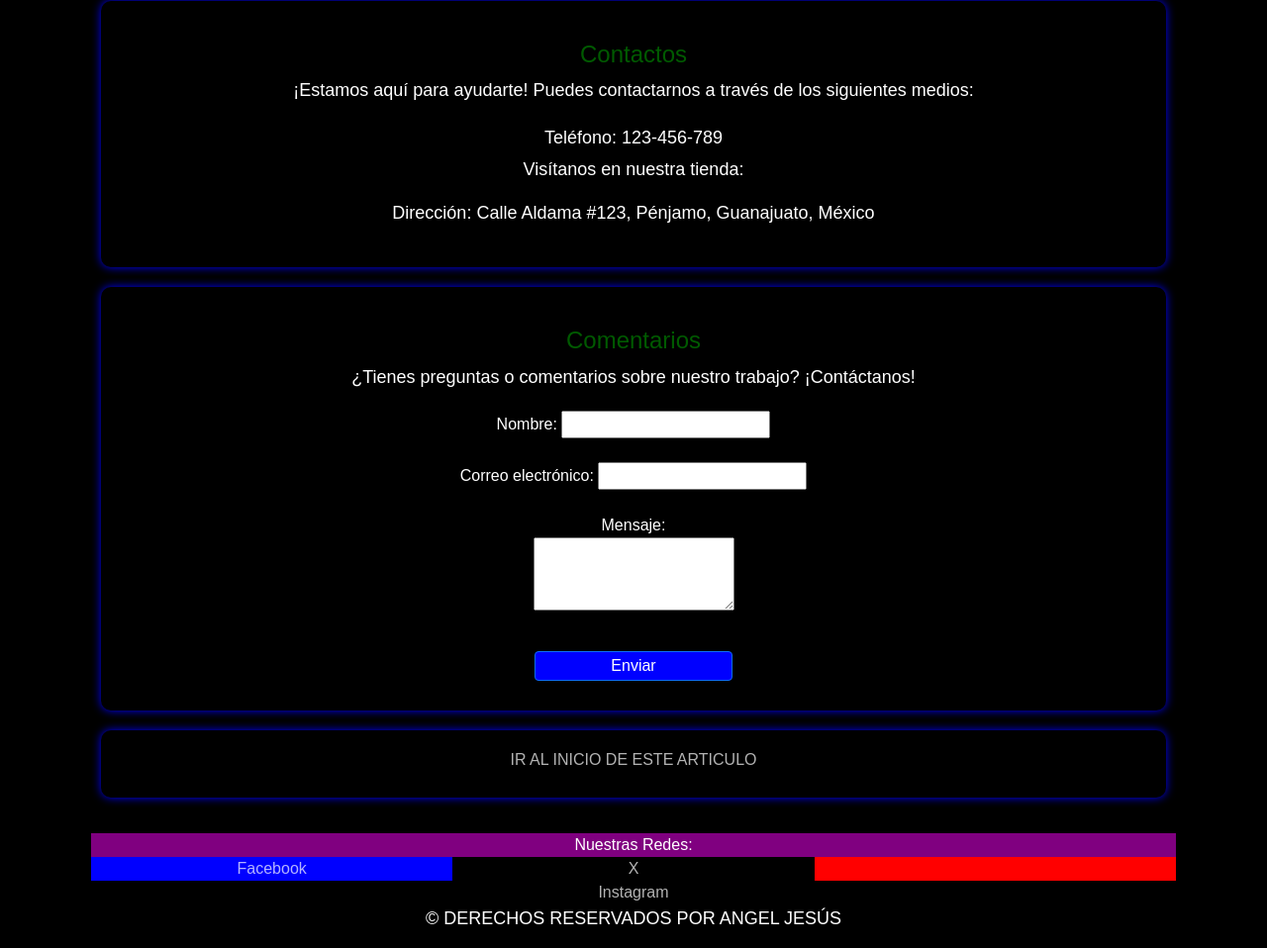
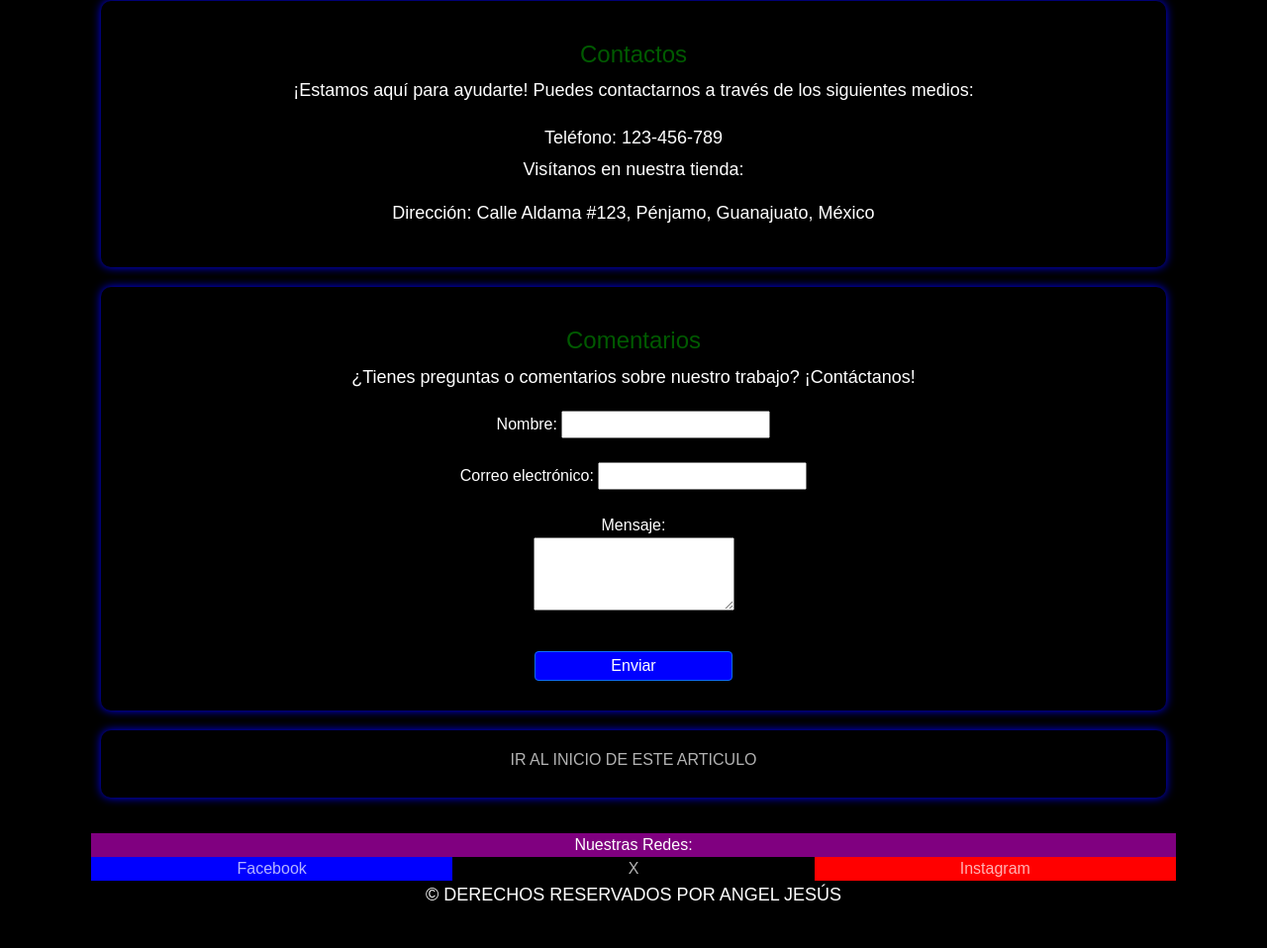
Before and after one commit to Marinoloko1/GHOST--CAT, a plain HTML site: page index.html in a window 1280 px wide. Shown: the part 2113-3071 px from the top of the page at 99% size. After the commit the page ends 3047 px from the top, so only its background shows below. Drawn offline with nearby package versions, Linux system fonts and the light colour scheme.

Commit message:
Update index.html

```diff
--- a/index.html
+++ b/index.html
@@ -558,7 +558,8 @@ function agendarCita() {
       <a href="https://x.com/CECyTEG_Penjamo?s=20" target="_blank" class="text-white">X</a>
     </div>
     <div class="col-4" style="background-color: red;">
-    </div>      <a href="https://www.instagram.com/megasoftoficial.mx?utm_source=qr&igsh=NHN5Y25zM3B3bGE2" target="_blank" class="text-white">Instagram</a>
+	    <a href="https://www.instagram.com/megasoftoficial.mx?utm_source=qr&igsh=NHN5Y25zM3B3bGE2" target="_blank" class="text-white">Instagram</a>
+    </div>
 
       <p class="m-0" style="color: white">&#169; DERECHOS RESERVADOS POR ANGEL JESÚS</p>
     </div>
```
